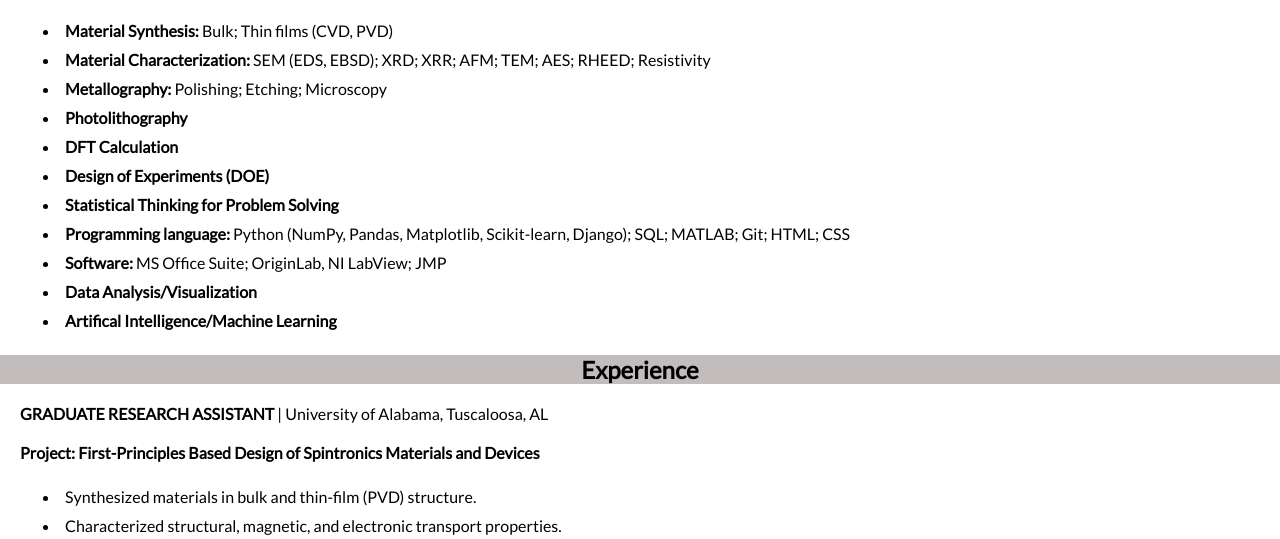
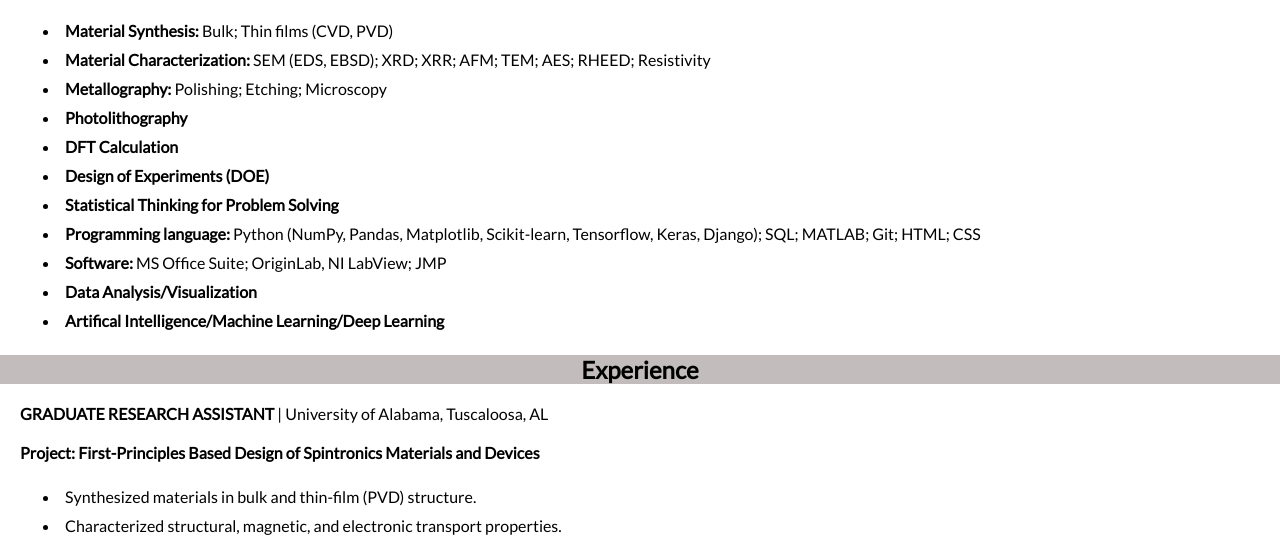
Before and after one commit to skc46/portfolio, a Django app: page /resume/ in a window 1280 px wide. Shown: the part 592-1131 px from the top of the page. Run offline with Django 3.2, Linux system fonts and the light colour scheme; some libraries are stand-ins or nearby versions.

```diff
--- a/my_portfolio/settings.py
+++ b/my_portfolio/settings.py
@@ -85,7 +85,7 @@ WSGI_APPLICATION = 'my_portfolio.wsgi.application'
 # Database
 # https://docs.djangoproject.com/en/3.1/ref/settings/#databases
 
-# """Commented for development purpose"""
+# """Commented for deployment purpose"""
 # DATABASES = {
 #     'default': {
 #         'ENGINE': 'django.db.backends.postgresql',
@@ -156,9 +156,9 @@ MEDIA_ROOT = BASE_DIR
 
 
 # Email setting
-#MAIL_BACKEND = 'django.core.mail.backends.smtp.EmailBackend'
+EMAIL_BACKEND = 'django.core.mail.backends.smtp.EmailBackend'
 EMAIL_HOST = 'smtp.gmail.com'  # for google chnage it to 'smtp.gmail.com'
-EMAIL_PORT=587      # change this to '587' for localhost 1025
+EMAIL_PORT=587     # change this to '587' for localhost 1025
 EMAIL_HOST_USER='pooja.kc3062@gmail.com'
 EMAIL_HOST_PASSWORD=config('EMAIL_HOST_PASSWORD')
 EMAIL_USE_TLS=True
--- a/portfolioapp/templates/portfolioapp/resume.html
+++ b/portfolioapp/templates/portfolioapp/resume.html
@@ -43,10 +43,10 @@
                   <li><b>DFT Calculation</b></li>
                   <li><b>Design of Experiments (DOE)</b></li>
                   <li><b>Statistical Thinking for Problem Solving</b></li>
-                  <li><b>Programming language:</b> Python (NumPy, Pandas, Matplotlib, Scikit-learn, Django); SQL; MATLAB; Git; HTML; CSS</li>
+                  <li><b>Programming language:</b> Python (NumPy, Pandas, Matplotlib, Scikit-learn, Tensorflow, Keras, Django); SQL; MATLAB; Git; HTML; CSS</li>
                   <li><b>Software:</b> MS Office Suite; OriginLab, NI LabView; JMP</li>
                   <li><b>Data Analysis/Visualization</b></li>
-                  <li><b>Artifical Intelligence/Machine Learning</b></li>
+                  <li><b>Artifical Intelligence/Machine Learning/Deep Learning</b></li>
               </ul>
           </div>
 
--- a/portfolioapp/views.py
+++ b/portfolioapp/views.py
@@ -38,15 +38,14 @@ def about(request):
         message = request.POST['Message']
         form.save()
         form = MessageForm()
-        return render(request, 'portfolioapp/about.html', {'name':name})
-        # send email
         send_mail(
             name,
             email,
             message,
             ['pooja.kc3062@gmail.com'],
            )
-
+        return render(request, 'portfolioapp/about.html', {'name':name})
+        # send email
 
     else:
 
```
